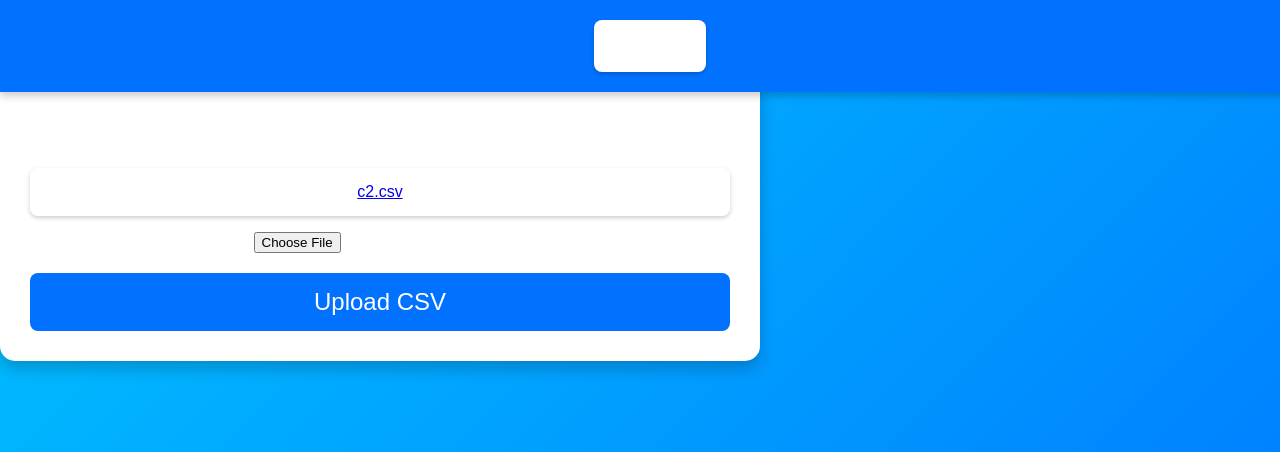
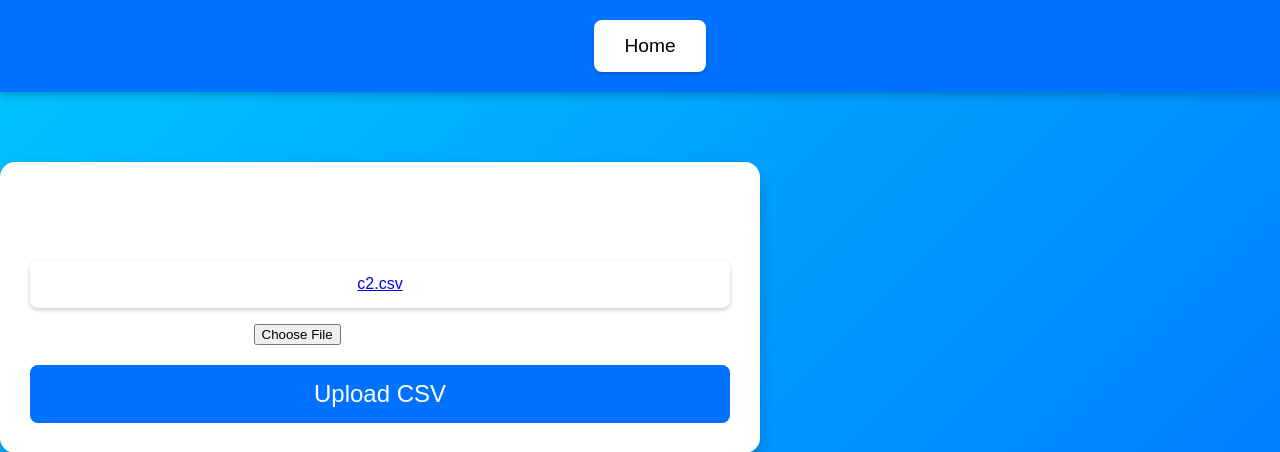
Before and after one commit to hussainashiqktk/TestThySelf, a Flask app: page / in a window 1280 px wide. Shown: the top 452 px of the page. Run offline with Flask 3, Linux system fonts and the light colour scheme.

Commit message:
Update style.css

```diff
--- a/static/style.css
+++ b/static/style.css
@@ -11,7 +11,7 @@ body {
     background-color: #0072ff;
     padding: 10px 20px;
     box-shadow: 0 4px 8px rgba(0, 0, 0, 0.2);
-    position: fixed;
+    position: centre;
     top: 0;
     left: 0;
     width: 100%;
@@ -33,7 +33,7 @@ body {
 }
 
 .navbar ul li a {
-    color: #ffffff; /* Ensures the text color is white */
+    color: black; /* Ensures the text color is white */
     text-decoration: none;
     font-size: 1.2rem;
     font-weight: 500;
@@ -57,6 +57,8 @@ body {
     text-align: center;
     margin-top: 70px; /* Space for the navbar */
 }
+
+
 
 h3 {
     font-size: 2rem;
```
